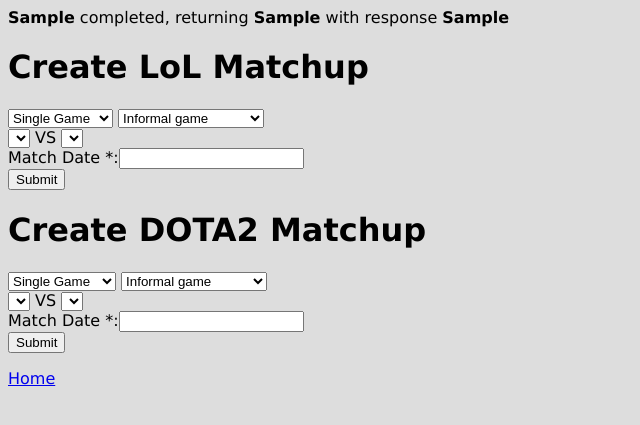
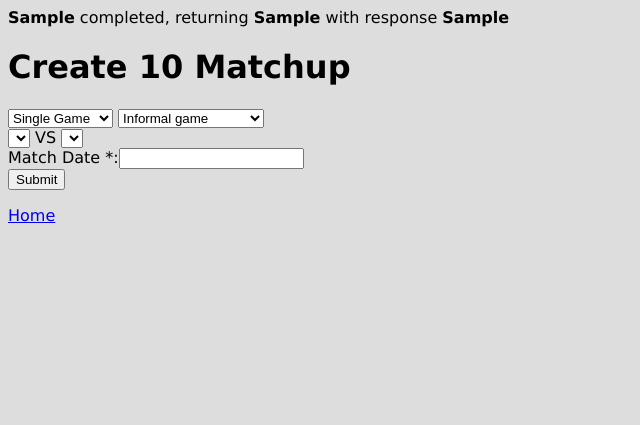
Before and after one commit to kotarou/vecEsports, a Django app: template vec_esports/templates/esports/brackets.html in a window 1280 px wide. Shown: the top 425 px of the page, without its empty margins (0-640 px from the left). Run offline with Django 3.2, Linux system fonts and the light colour scheme; the template is opened without the code that fills it: most values are stand-ins (such as "Sample title", 1, 10 or a date in 2020); lists and menus that the app fills with data are empty; parts of the project's set-up code (start-up, migrations or seed data) failed here and were passed over; some libraries are stand-ins or nearby versions.

Commit message:
Removed duplicated code via looping

```diff
--- a/vec_esports/templates/esports/brackets.html
+++ b/vec_esports/templates/esports/brackets.html
@@ -20,11 +20,13 @@
         {% endif %}
     {% endif %}
 
+
     <div id="container">
+        {% for s_game, l_game in games.items %}
             <form action="/m_bracket/" method="post">
                 {% csrf_token %}
-            <h1>Create LoL Matchup</h1>
-            <input type="hidden" name="game" value="lol">
+                <h1>Create {{l_game}} Matchup</h1>
+                <input type="hidden" name="game" value={{s_game}}>
                 <select name="m_type">
                     <option value="BO1">Single Game</option>
                     <option value="BO2">Double Game</option>
@@ -44,14 +46,14 @@
                 <br />
                 <select name="teamone">
                     {% for team in teams %}
-                    {% if team.game = "lol" and team.active %}
+                        {% if team.game = s_game and team.active %}
                             <option value={{team.name|urlencode}}>{{team.name}}</option>
                         {% endif %}
                     {% endfor %}
                 </select> VS
                 <select name="teamtwo">
                     {% for team in teams %}
-                    {% if team.game = "lol" and team.active %}
+                        {% if team.game = s_game and team.active %}
                             <option value={{team.name|urlencode}}>{{team.name}}</option>
                         {% endif %}
                     {% endfor %}
@@ -59,47 +61,8 @@
                 <div class="line">Match Date *:<input type="text" name="date" class="datepicker" /></div>
                 <div class="line submit"><input type="submit" value="Submit" /></div>
             </form>
+        {% endfor %}
 
-
-        <form action="/m_bracket/" method="post">
-            {% csrf_token %}
-            <h1>Create DOTA2 Matchup</h1>
-            <input type="hidden" name="game" value="dota">
-            <select name="m_type">
-                <option value="BO1">Single Game</option>
-                <option value="BO2">Double Game</option>
-                <option value="BO3">Best of 3</option>
-                <option value="BO5">Best of 5</option>
-                <option value="Informal">Informal game</option>
-            </select>
-            <select name="m_class">
-                <option value="Informal">Informal game</option>
-                <option value="Swiss">Swiss</option>
-                <option value="Round Robin">Round robin</option>
-                <option value="Upper Bracket">Upper bracket match</option>
-                <option value="Lower Bracket">Lower bracket match</option>
-                <option value="Quarterfinal">Quarterfinal</option>
-                <option value="Semifinal">Semifinal</option>
-                <option value="Final">Final</option>
-            </select>
-            <br />
-            <select name="teamone">
-                {% for team in teams %}
-                    {% if team.game = "dota" and team.active %}
-                        <option value={{team.name|urlencode}}>{{team.name}}</option>
-                    {% endif %}
-                {% endfor %}
-            </select> VS
-            <select name="teamtwo">
-                {% for team in teams %}
-                    {% if team.game = "dota" and team.active %}
-                        <option value={{team.name|urlencode}}>{{team.name}}</option>
-                    {% endif %}
-                {% endfor %}
-            </select>
-            <div class="line">Match Date *:<input type="text" name="date" class="datepicker" /></div>
-            <div class="line submit"><input type="submit" value="Submit" /></div>
-        </form>
 
     </div>
     <a href="/">Home</a> <br />
```
Also changed, not shown: vec_esports/templates/esports/index.html (+11 -45 lines), vec_esports/views.py (+9 -1 lines). Lines whose indentation alone changed are shown as unchanged.
